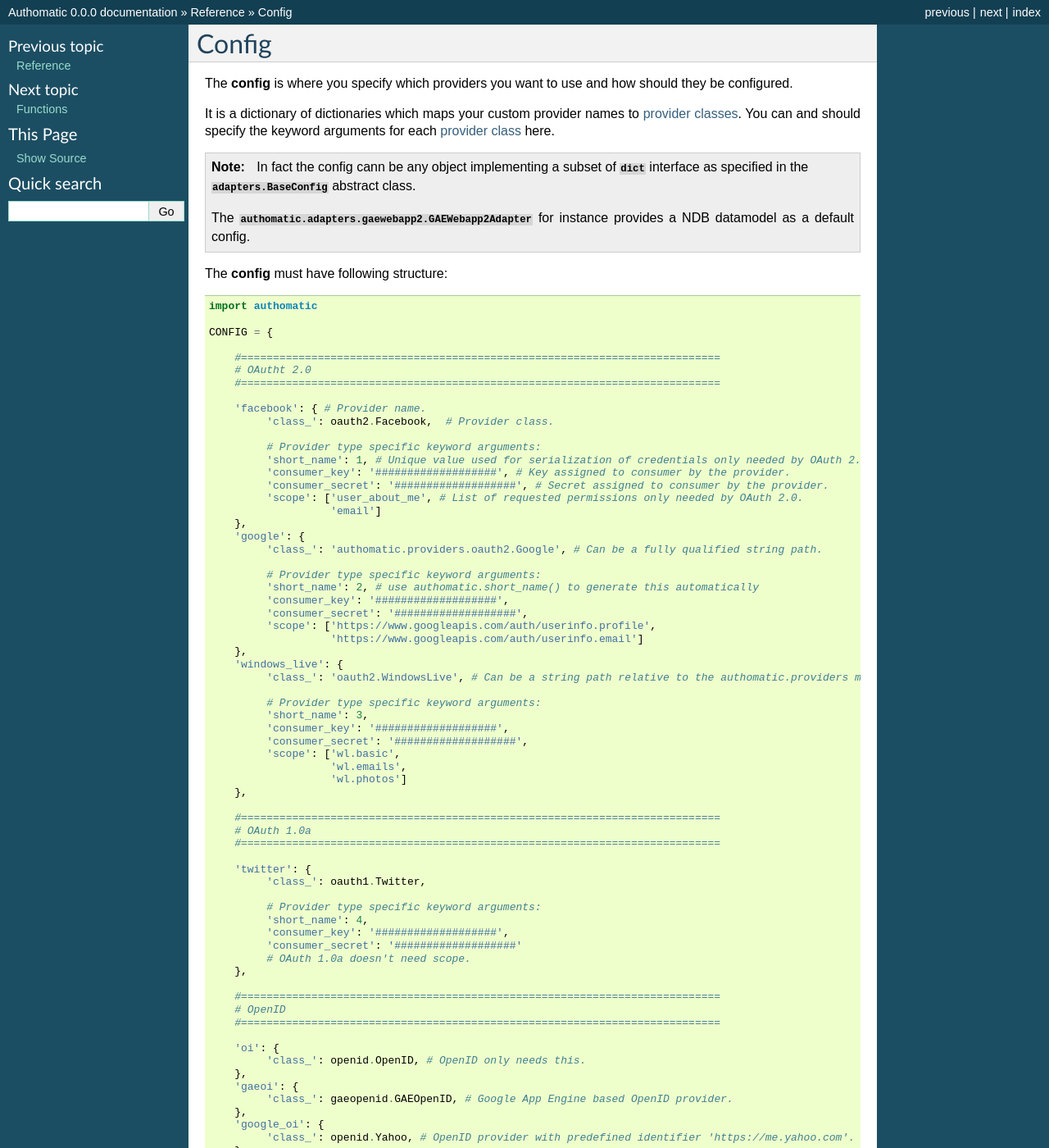
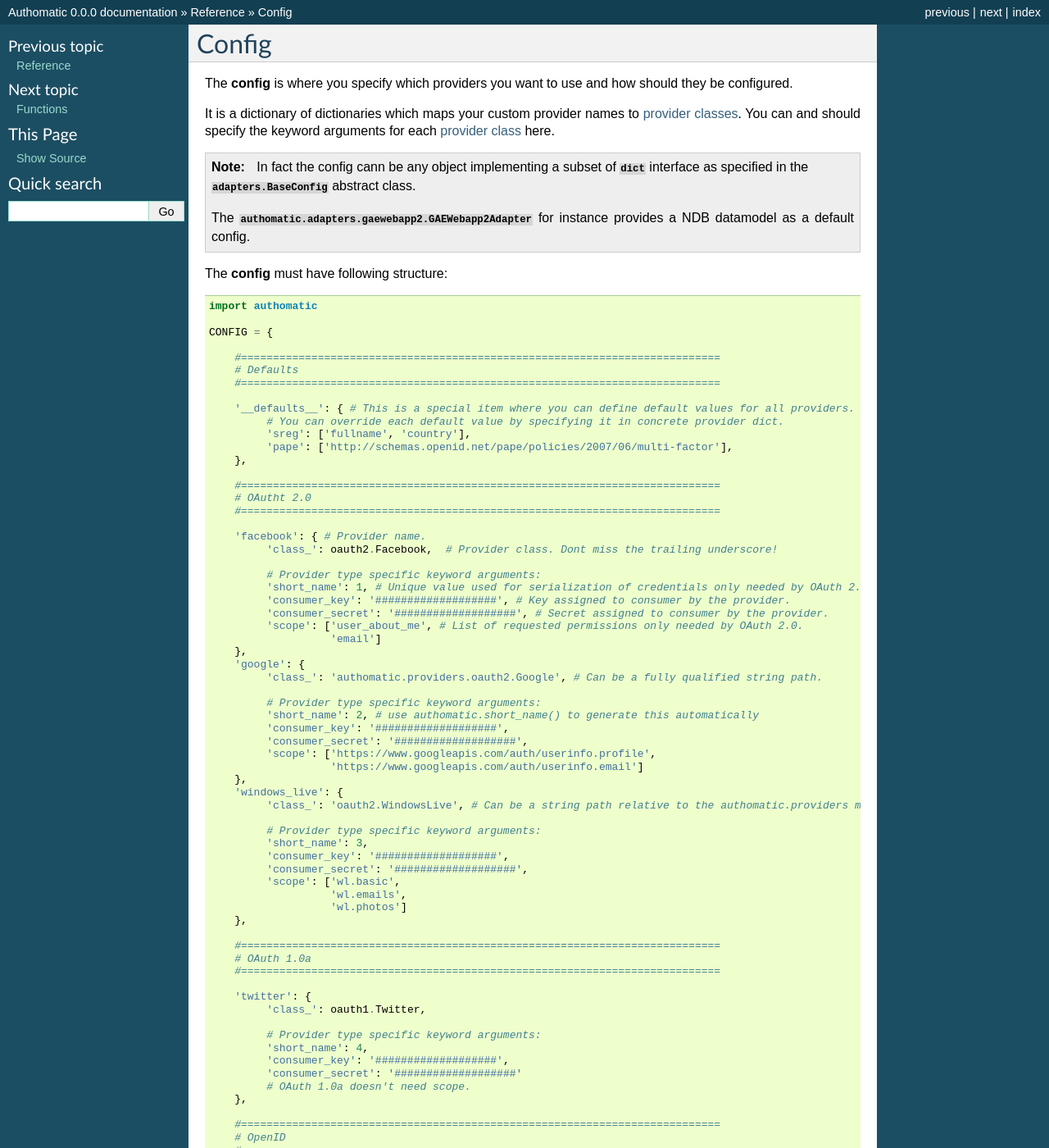
Before and after one commit to authomatic/authomatic, a Sphinx documentation site: the page built from doc/source/reference/config.rst, in a window 1280 px wide and 1400 px high. Shown: the whole window at 82% size. Built offline with Sphinx 7.4.7, drawn with Linux system fonts in a browser that asks for light colours; some of the changed text lies outside the part shown.

Commit message:
Added a special "__defaults__" key to the config.

```diff
--- a/doc/source/reference/config.rst
+++ b/doc/source/reference/config.rst
@@ -26,11 +26,21 @@ The **config** must have following structure:
    CONFIG = {
 
        #===========================================================================
+       # Defaults
+       #===========================================================================
+
+       '__defaults__': { # This is a special item where you can define default values for all providers.
+            # You can override each default value by specifying it in concrete provider dict.
+            'sreg': ['fullname', 'country'],
+            'pape': ['http://schemas.openid.net/pape/policies/2007/06/multi-factor'],
+       },
+
+       #===========================================================================
        # OAutht 2.0
        #===========================================================================
 
        'facebook': { # Provider name.
-            'class_': oauth2.Facebook,  # Provider class.
+            'class_': oauth2.Facebook,  # Provider class. Dont miss the trailing underscore!
 
             # Provider type specific keyword arguments:
             'short_name': 1, # Unique value used for serialization of credentials only needed by OAuth 2.0 and OAuth 1.0a.
@@ -87,6 +97,7 @@ The **config** must have following structure:
        },
        'google_oi': {
             'class_': openid.Yahoo, # OpenID provider with predefined identifier 'https://me.yahoo.com'.
+            'sreg': ['email'] # This overrides the "sreg" defined in "__defaults__".
        },
        'yahoo_oi': {
             'class_': openid.Google, # OpenID provider with predefined identifier 'https://www.google.com/accounts/o8/id'.
```
Also changed, not shown: 10 other files.
